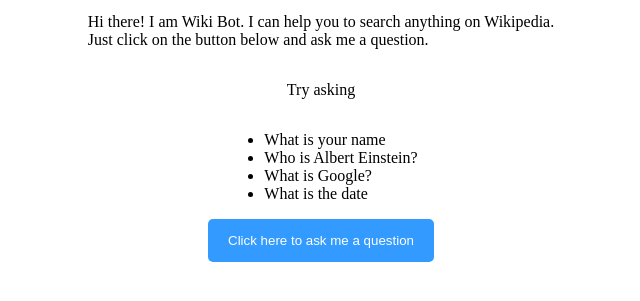
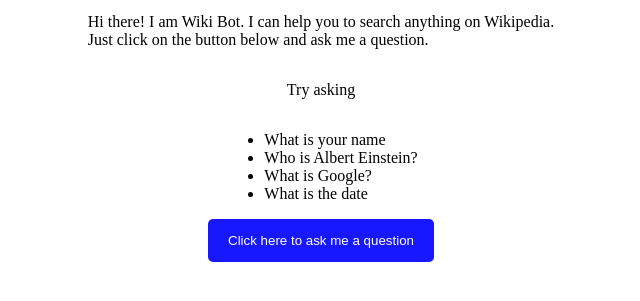
Before and after one commit to X-maker-cpu/js-projects, a plain HTML site: page index.html in a window 1280 px wide. Shown: the part 91-392 px from the top of the page, without its empty margins (319-959 px from the left). Drawn offline with Linux system fonts and the light colour scheme.

Commit message:
added the  needs

```diff
--- a/index.html
+++ b/index.html
@@ -3,7 +3,7 @@
   <head>
     <meta charset="UTF-8" />
     <meta name="viewport" content="width=device-width, initial-scale=1.0" />
-    <title>Wiki Bot</title>
+    <title>Sara</title>
     <link
       rel="shortcut icon"
       href="https://img.icons8.com/?size=500&id=uZrQP6cYos2I&format=png"
@@ -33,7 +33,7 @@
     <button
       onclick="runChatBot()"
       style="
-        background-color: dodgerblue;
+        background-color: blue;
         color: white;
         padding: 14px 20px;
         border: none;
```
Also changed, not shown: 746130.webp (added), 87559886.jpg (added), 88019707.jpg (added), 88019709.jpg (added), GettyImages-915160652 copy.webp (added), cute-pink-girl-robot-graduate-3d-rendering-illustration-isolated-on-white-background-2J4ENRK.jpg (added), cute-pink-robot-girl-enjoys-read-book-3d-rendering-illustration-isolated-on-white-background-2HTMHP2.jpg (added), style.css (added).
